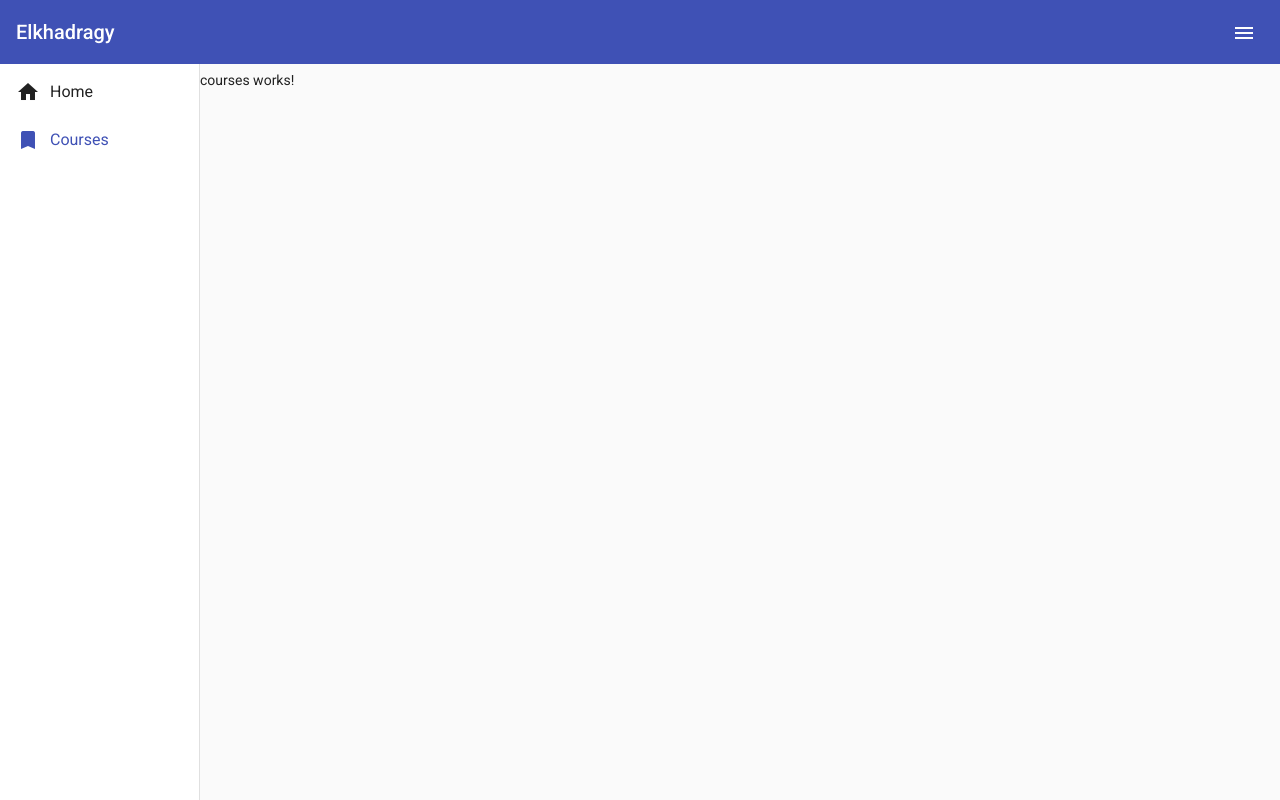
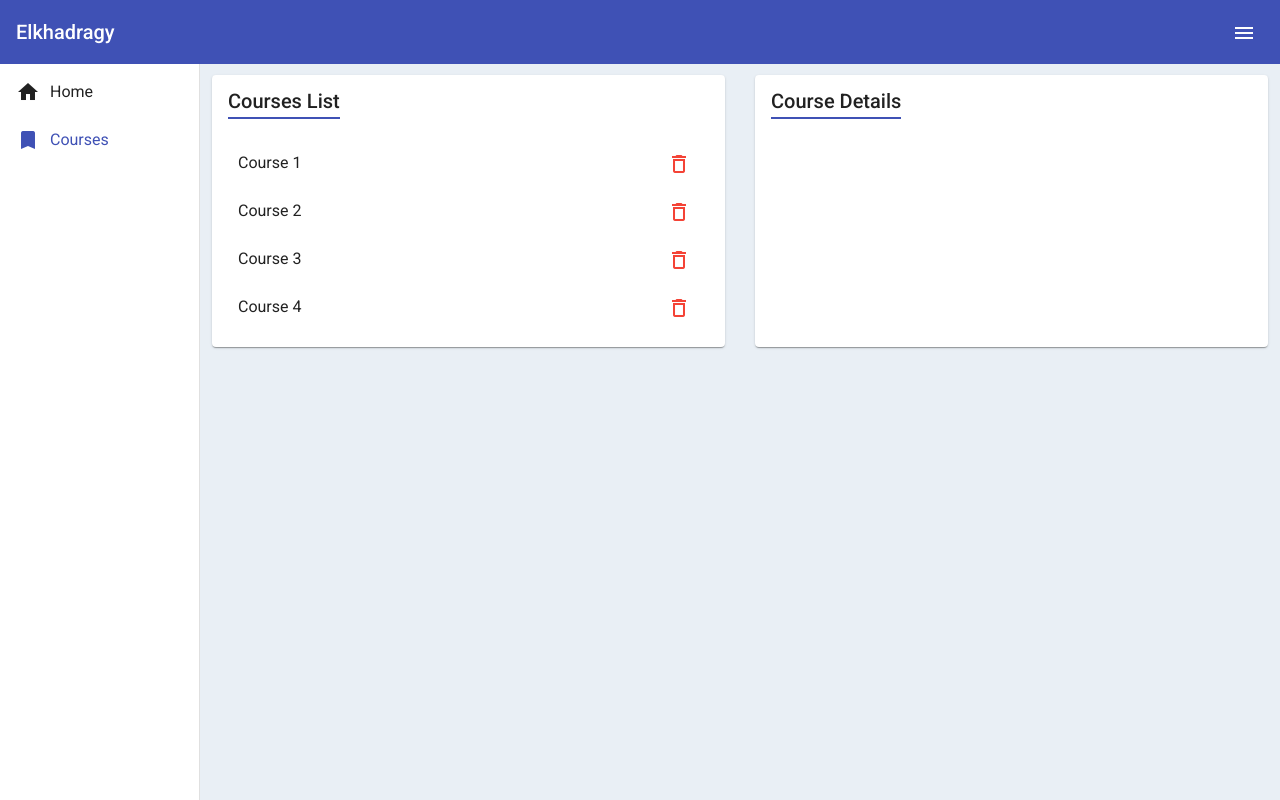
Before and after one commit to mahmoudelkhadragy/angular-workshop, an Angular app: page /courses in a window 1280 px wide. Built offline with nearby package versions, Linux system fonts and the light colour scheme.

Commit message:
courses component

```diff
--- a/src/app/app.component.scss
+++ b/src/app/app.component.scss
@@ -1,5 +1,6 @@
 mat-sidenav-container {
   min-height: 100vh;
+  background-color: #e9eff5;
 }
 .layout-container .mat-toolbar.mat-primary {
   position: fixed;
@@ -9,7 +10,7 @@ mat-sidenav-container {
   flex: 1 1 auto;
 }
 mat-sidenav-content {
-  padding-top: 70px;
+  padding-top: 75px;
 }
 
 mat-sidenav {
--- a/src/app/courses/courses.component.html
+++ b/src/app/courses/courses.component.html
@@ -1 +1,37 @@
-<p>courses works!</p>
+<div class="courses" fxLayout fxLayout.xs="column" fxLayoutGap="30px">
+  <!-- courses list -->
+  <mat-card fxFlex="50">
+    <mat-card-header>
+      <mat-card-title>Courses List</mat-card-title>
+    </mat-card-header>
+    <mat-card-content>
+      <mat-list>
+        <mat-list-item
+          *ngFor="let course of courses"
+          (click)="selectCourse(course)"
+        >
+          <h3 matLine>{{ course.title }}</h3>
+          <button
+            mat-icon-button
+            color="warn"
+            (click)="deleteCourse(course, $event)"
+          >
+            <mat-icon>delete_outline</mat-icon>
+          </button>
+        </mat-list-item>
+      </mat-list>
+    </mat-card-content>
+  </mat-card>
+
+  <!-- details -->
+  <mat-card fxFlex="50">
+    <mat-card-header>
+      <mat-card-title>Course Details</mat-card-title>
+    </mat-card-header>
+    <mat-card-content>
+      <p *ngIf="selectedCourse">
+        {{ selectedCourse | json }}
+      </p>
+    </mat-card-content>
+  </mat-card>
+</div>
--- a/src/app/courses/courses.component.scss
+++ b/src/app/courses/courses.component.scss
@@ -0,0 +1,42 @@
+.courses {
+  margin: 0 0.75rem;
+  height: 100%;
+  padding-bottom: 10px;
+}
+mat-card {
+  max-width: 100% !important;
+  mat-card-title {
+    padding-bottom: 6px;
+    border-bottom: 2px solid var(--primary);
+  }
+  mat-list {
+    overflow: hidden;
+    mat-list-item {
+      transition: all 0.2s ease-in-out;
+      border-radius: 5px;
+      display: block;
+      padding: 0 10px;
+      width: auto;
+      h3 {
+        text-transform: capitalize;
+      }
+      &:hover {
+        background-color: var(--gray);
+      }
+    }
+  }
+}
+
+// @media (min-width: 768px) {
+// }
+
+@media screen and (max-width: 768px) {
+  mat-list {
+    mat-list-item {
+      padding: 0 !important;
+      h3 {
+        padding-left: 10px;
+      }
+    }
+  }
+}
--- a/src/app/courses/courses.component.ts
+++ b/src/app/courses/courses.component.ts
@@ -1,15 +1,32 @@
+import { Course } from './../shared/course.model';
 import { Component, OnInit } from '@angular/core';
 
 @Component({
   selector: 'app-courses',
   templateUrl: './courses.component.html',
-  styleUrls: ['./courses.component.scss']
+  styleUrls: ['./courses.component.scss'],
 })
 export class CoursesComponent implements OnInit {
+  courses: Course[] = [
+    { id: 1, title: `course 1` },
+    { id: 2, title: 'course 2' },
+    { id: 3, title: 'course 3' },
+    { id: 4, title: 'course 4' },
+  ];
 
-  constructor() { }
+  selectedCourse: Course | null = null;
+  constructor() {}
 
-  ngOnInit(): void {
+  ngOnInit(): void {}
+
+  selectCourse(course: Course) {
+    this.selectedCourse = course;
   }
 
+  deleteCourse(course: Course, e: Event) {
+    e.stopPropagation();
+    if (confirm('Do You want to delete this message')) {
+      this.courses = this.courses.filter((co) => course.id !== co.id);
+    }
+  }
 }
--- /dev/null
+++ b/src/app/shared/course.model.ts
@@ -0,0 +1,4 @@
+export interface Course {
+  id: number;
+  title: string;
+}
--- a/src/styles.scss
+++ b/src/styles.scss
@@ -6,6 +6,14 @@ body {
 body {
   margin: 0;
   font-family: Roboto, "Helvetica Neue", sans-serif;
+}
+
+// global colors
+:root {
+  --primary: #3f51b5;
+  --white: #ffffff;
+  --gray: #eee;
+  --breakpoint-tablet: 768px;
 }
 
 // global fix style
@@ -18,3 +26,14 @@ body {
     flex-direction: row-reverse !important;
   }
 }
+
+.courses {
+  mat-card-header {
+    .mat-card-header-text {
+      margin: 0 !important;
+    }
+  }
+  .mat-list-base .mat-list-item .mat-list-item-content {
+    flex-direction: row !important;
+  }
+}
```
